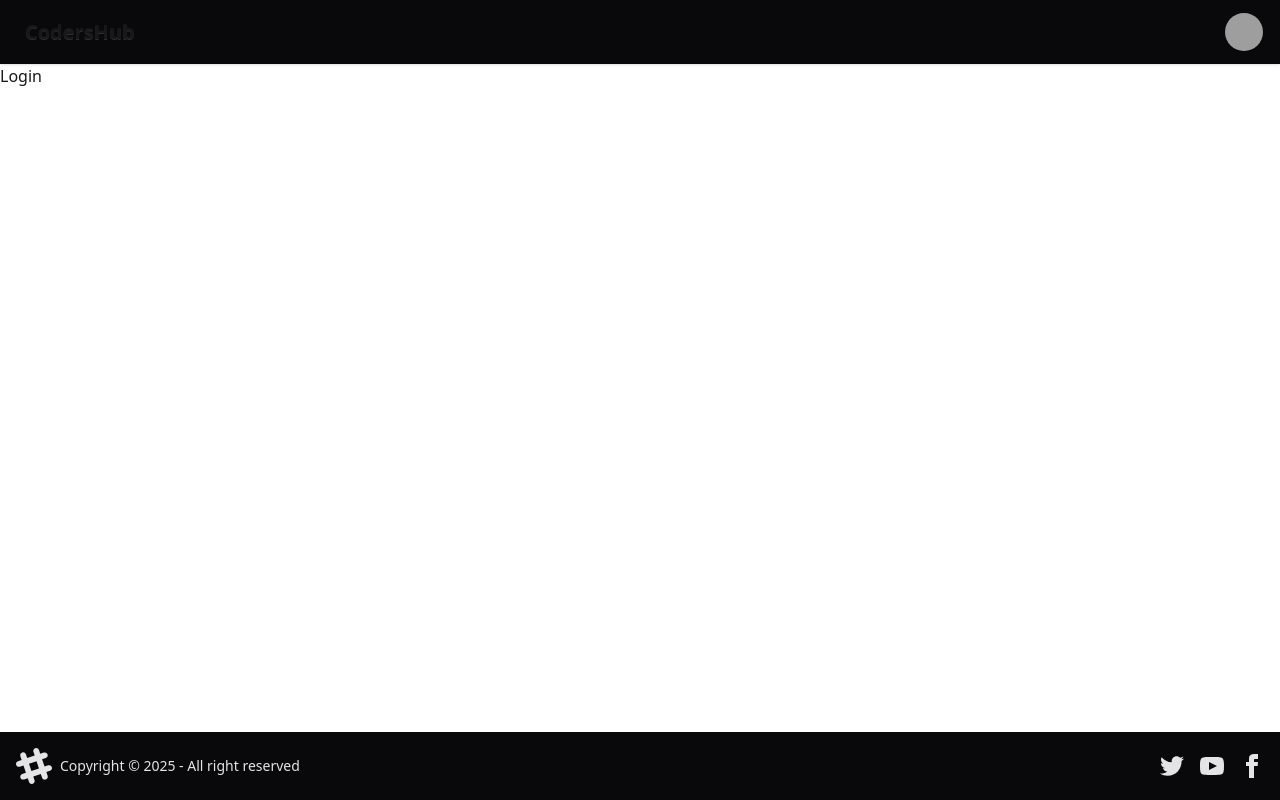
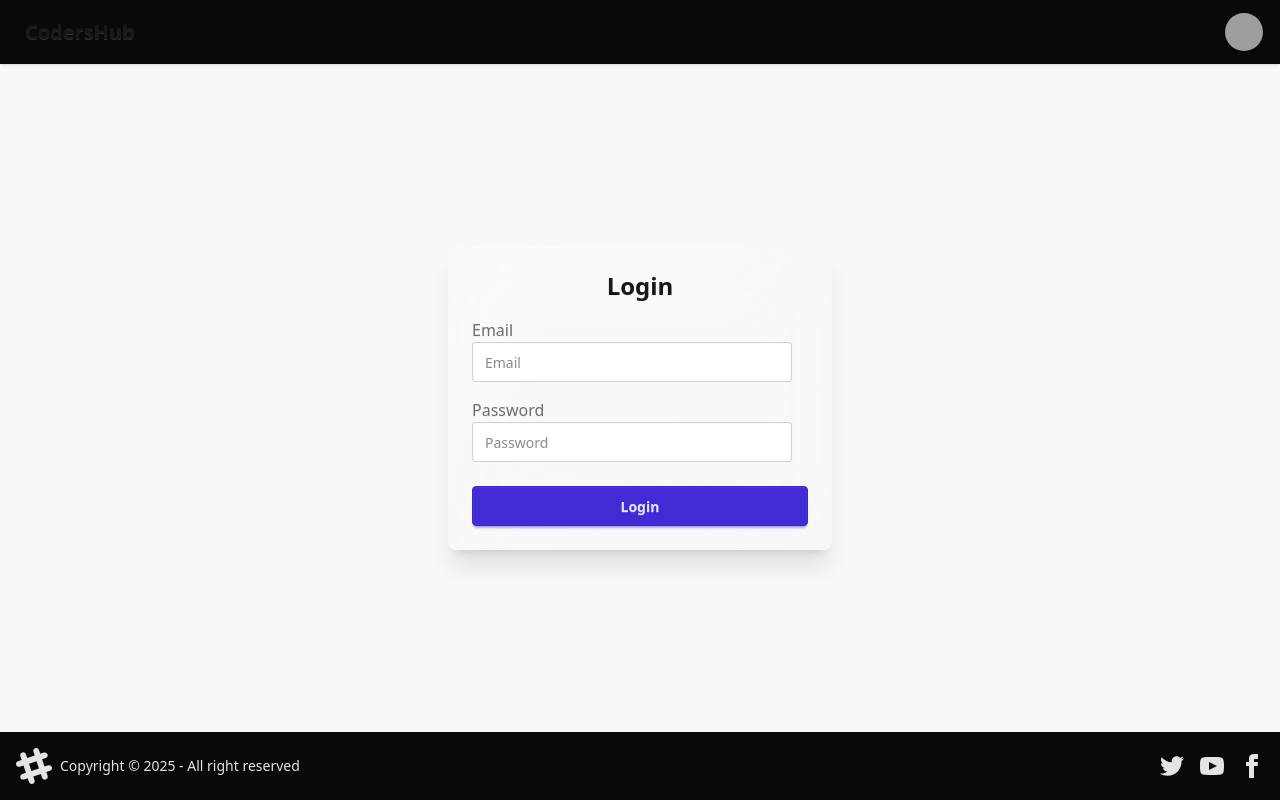
Before and after one commit to durgeshhhhhhh/codershub-frontend, a React (Vite) app: page /login in a window 1280 px wide. Built offline with nearby package versions, Linux system fonts and the light colour scheme; grey boxes are pictures that could not be loaded.

Commit message:
feat: add Login component with email/password state and API integration

```diff
--- a/package.json
+++ b/package.json
@@ -11,6 +11,7 @@
   },
   "dependencies": {
     "@tailwindcss/vite": "^4.1.15",
+    "axios": "^1.13.2",
     "react": "^19.2.0",
     "react-dom": "^19.1.1",
     "react-router": "^7.9.4",
--- a/src/component/Body.jsx
+++ b/src/component/Body.jsx
@@ -7,7 +7,7 @@ const Body = () => {
     <div className="min-h-screen flex flex-col">
       <NavBar />
 
-      <main className="flex-1">
+      <main className="flex-1 flex items-center justify-center bg-base-200">
         <Outlet />
       </main>
 
--- a/src/component/Login.jsx
+++ b/src/component/Login.jsx
@@ -1,7 +1,60 @@
+import { useState } from "react";
+import axios from "axios";
+
 const Login = () => {
+  const [email, setEmail] = useState("");
+  const [password, setPassword] = useState("");
+
+  const handleLogin = async () => {
+    try {
+      await axios.post(
+        "http://localhost:3000/login",
+        {
+          email,
+          password,
+        },
+        { withCredentials: true }
+      );
+    } catch (error) {
+      console.error(error);
+    }
+  };
+
   return (
-    <div>
-      <h1>Login</h1>
+    <div className="w-full flex items-center justify-center">
+      <div className="card glass w-96 shadow-xl p-6 mx-auto">
+        <h1 className="text-2xl font-bold text-center">Login</h1>
+
+        <div className="form-control mt-4">
+          <label className="label">
+            <span className="label-text">Email</span>
+          </label>
+          <input
+            type="text"
+            value={email}
+            placeholder="Email"
+            className="input input-bordered"
+            onChange={(e) => setEmail(e.target.value)}
+          />
+        </div>
+
+        <div className="form-control mt-4">
+          <label className="label">
+            <span className="label-text">Password</span>
+          </label>
+          <input
+            type="password"
+            value={password}
+            placeholder="Password"
+            className="input input-bordered"
+            onChange={(e) => setPassword(e.target.value)}
+          />
+        </div>
+
+        <button className="btn btn-primary mt-6 w-full" onClick={handleLogin}>
+          Login
+        </button>
+      </div>
     </div>
   );
 };
```
Also changed, not shown: 2 other files (tests, documents, lock files or other folders).
